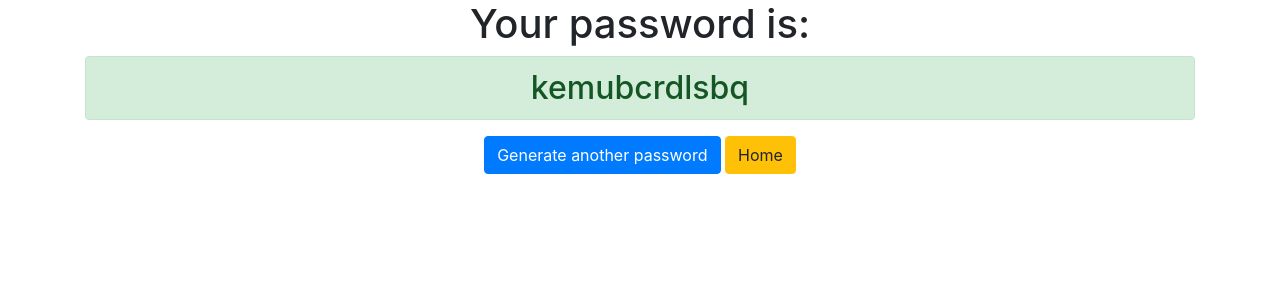
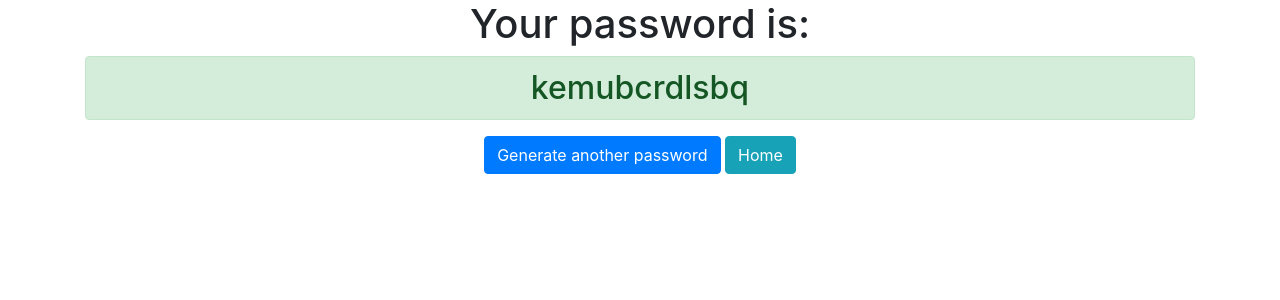
Before and after one commit to Tilejka/django3-password-generator, a Django app: page /password in a window 1280 px wide. Shown: the top 300 px of the page. Run offline with Django 4.2, Linux system fonts and the light colour scheme.

Commit message:
Some tweaks

```diff
--- a/generator/templates/generator/password.html
+++ b/generator/templates/generator/password.html
@@ -4,5 +4,5 @@
     <h1>Your password is:</h1>
     <h2 class="alert alert-success">{{ password }}</h2>
     <a href="{{ request.get_full_path }}" class="btn btn-primary">Generate another password</a>
-    <a href="{% url 'home' %}" class="btn btn-warning">Home</a>
+    <a href="{% url 'home' %}" class="btn btn-info">Home</a>
 </div>
--- a/password_generator/settings.py
+++ b/password_generator/settings.py
@@ -20,7 +20,7 @@ BASE_DIR = Path(__file__).resolve().parent.parent
 # See https://docs.djangoproject.com/en/4.1/howto/deployment/checklist/
 
 # SECURITY WARNING: keep the secret key used in production secret!
-SECRET_KEY = 'django-insecure-kwo%-)t*jy(y_^$c7n^_!uhl0m)(_c%(^x_!m5o0p5qo=cx&df'
+SECRET_KEY = 'django-insecurhjke-kwo%-)t*jy(y_^$c7n^_!uhl0m)(_c%(^x_!m5o0p5qo=cx&df'
 
 # SECURITY WARNING: don't run with debug turned on in production!
 DEBUG = True
```
